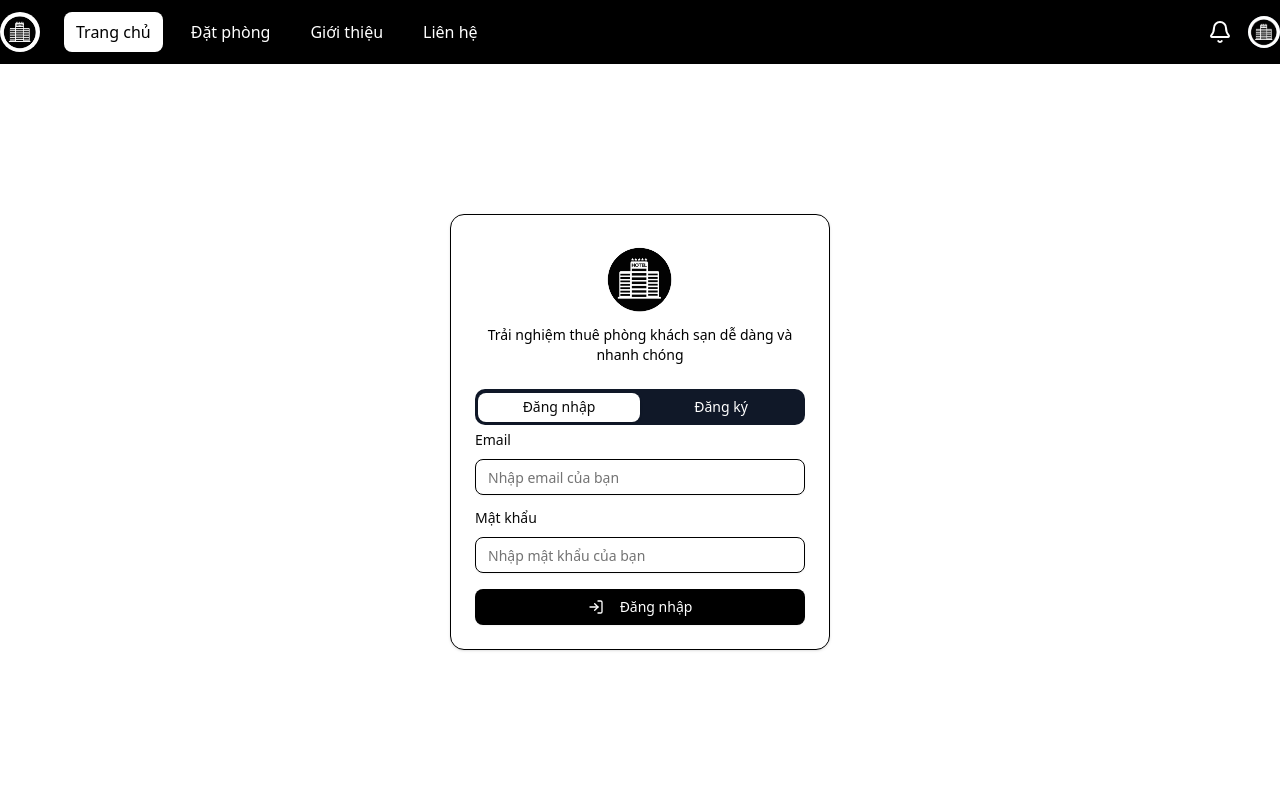
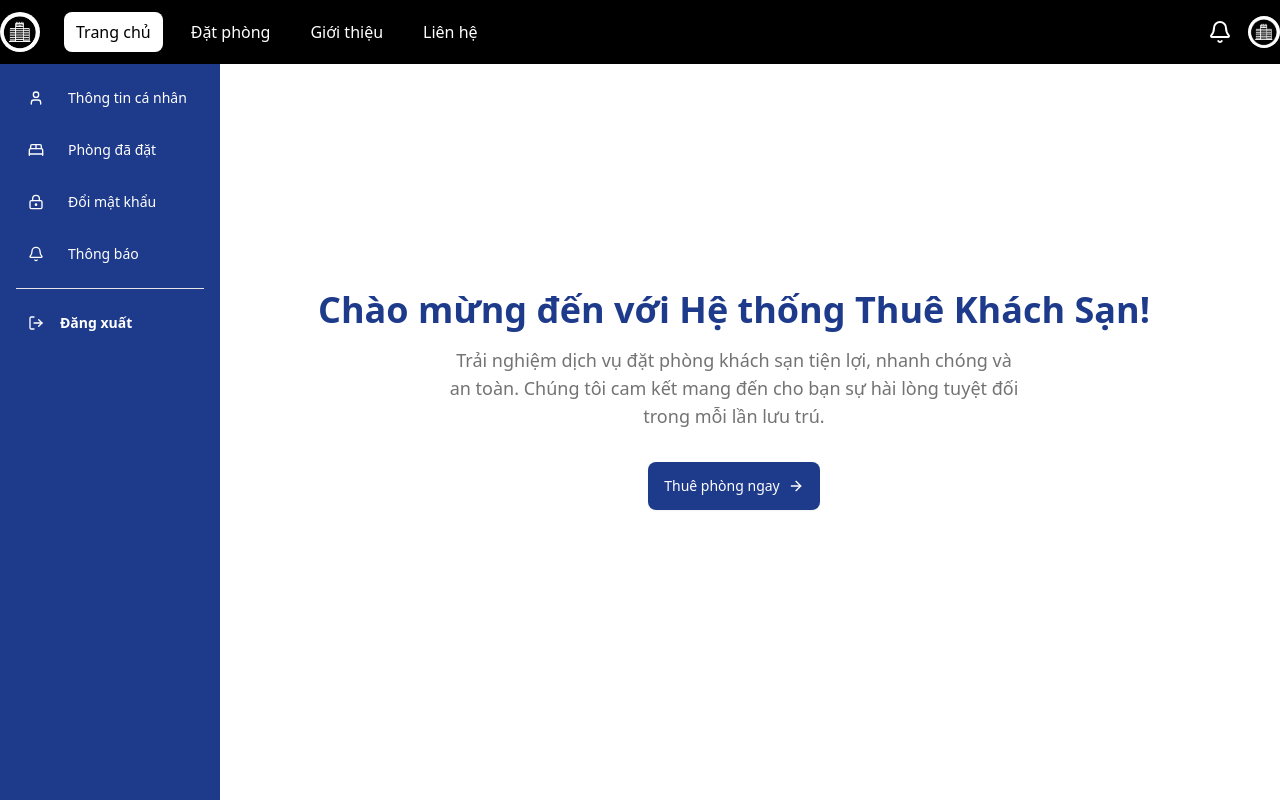
Before and after one commit to UIT-23520185/JavaPJ, a Next.js app in the folder frontend-user/: page / in a window 1280 px wide. Built offline with nearby package versions, Linux system fonts and the light colour scheme.

Commit message:
change Home

```diff
--- a/frontend-user/src/app/page.js
+++ b/frontend-user/src/app/page.js
@@ -6,7 +6,7 @@ import Page from "./user-login/page";
 export default function Home() {
   return (
    <main>
-    <Page />
+    <HomePage />
    </main>
   );
 }
```
